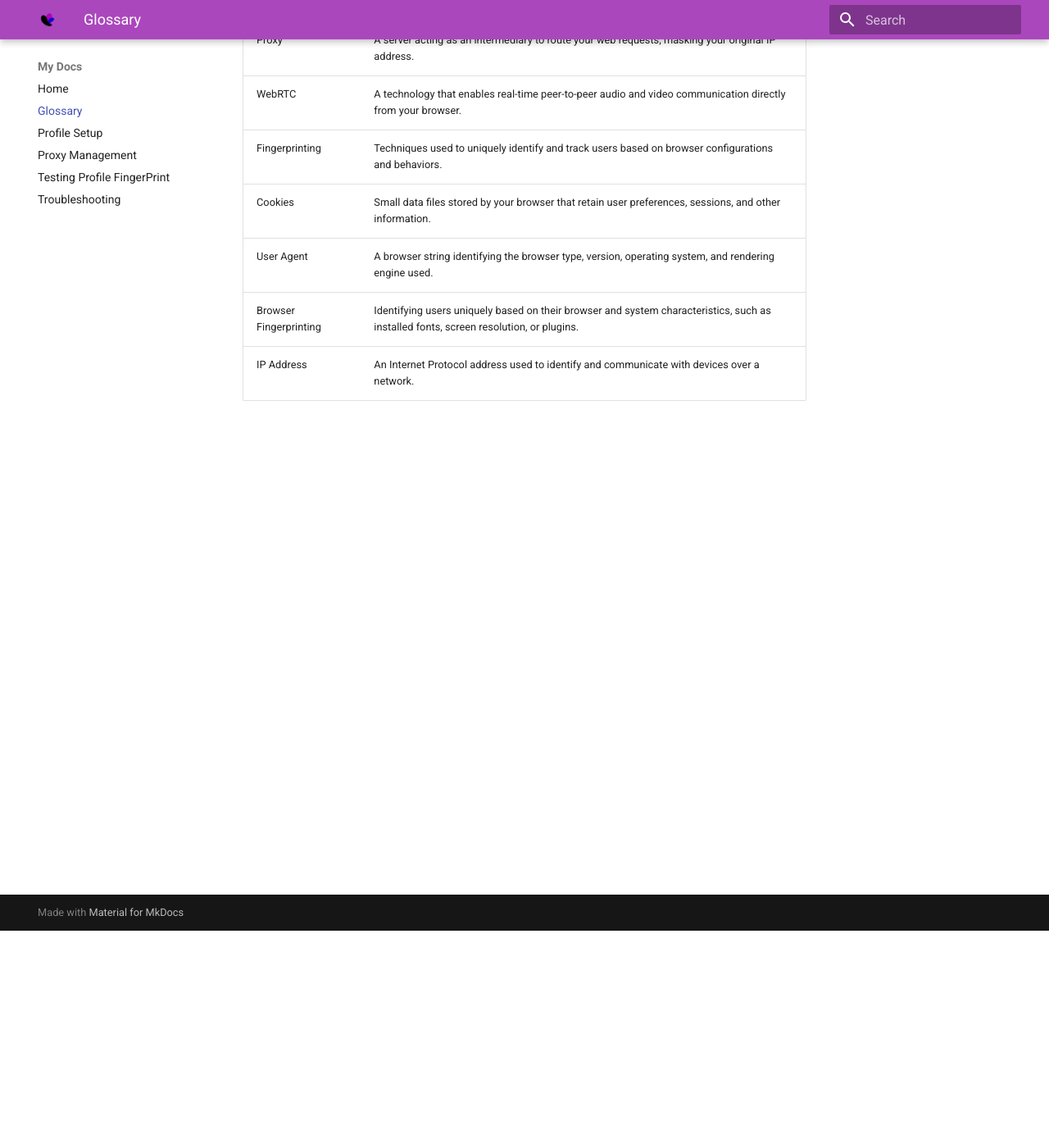
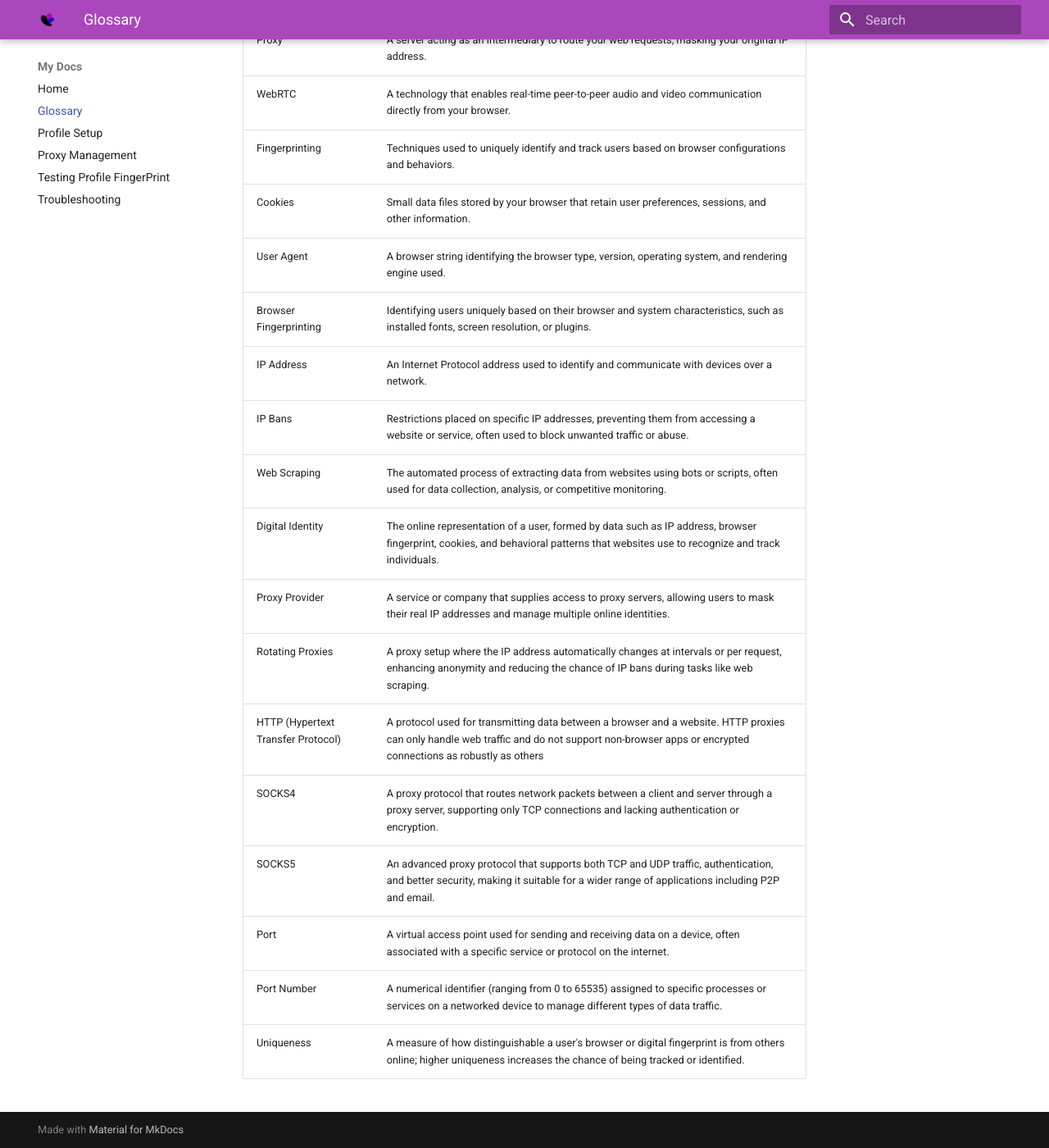
Before and after one commit to whatinthepeta/IncognitonDocumentation, an MkDocs documentation site: the page built from docs/glossary.md, in a window 1280 px wide and 1400 px high, scrolled down 265 px. Shown: the whole window at 82% size. Built offline with MkDocs 1.6.1 and Material for MkDocs 9.7.7, drawn with Linux system fonts in a browser that asks for light colours.

Commit message:
Update Glossary

```diff
--- a/docs/glossary.md
+++ b/docs/glossary.md
@@ -1,10 +1,21 @@
-| Term                   | Definition                                                                                                                            |
-| ---------------------- | ------------------------------------------------------------------------------------------------------------------------------------- |
-| Profile                | A configured instance of the Incognition browser tailored to specific privacy and usage settings.                                     |
-| Proxy                  | A server acting as an intermediary to route your web requests, masking your original IP address.                                      |
-| WebRTC                 | A technology that enables real-time peer-to-peer audio and video communication directly from your browser.                            |
-| Fingerprinting         | Techniques used to uniquely identify and track users based on browser configurations and behaviors.                                   |
-| Cookies                | Small data files stored by your browser that retain user preferences, sessions, and other information.                                |
-| User Agent             | A browser string identifying the browser type, version, operating system, and rendering engine used.                                  |
-| Browser Fingerprinting | Identifying users uniquely based on their browser and system characteristics, such as installed fonts, screen resolution, or plugins. |
-| IP Address             | An Internet Protocol address used to identify and communicate with devices over a network.                                            |
+| Term                               | Definition                                                                                                                                                                                         |
+| ---------------------------------- | -------------------------------------------------------------------------------------------------------------------------------------------------------------------------------------------------- |
+| Profile                            | A configured instance of the Incognition browser tailored to specific privacy and usage settings.                                                                                                  |
+| Proxy                              | A server acting as an intermediary to route your web requests, masking your original IP address.                                                                                                   |
+| WebRTC                             | A technology that enables real-time peer-to-peer audio and video communication directly from your browser.                                                                                         |
+| Fingerprinting                     | Techniques used to uniquely identify and track users based on browser configurations and behaviors.                                                                                                |
+| Cookies                            | Small data files stored by your browser that retain user preferences, sessions, and other information.                                                                                             |
+| User Agent                         | A browser string identifying the browser type, version, operating system, and rendering engine used.                                                                                               |
+| Browser Fingerprinting             | Identifying users uniquely based on their browser and system characteristics, such as installed fonts, screen resolution, or plugins.                                                              |
+| IP Address                         | An Internet Protocol address used to identify and communicate with devices over a network.                                                                                                         |
+| IP Bans                            | Restrictions placed on specific IP addresses, preventing them from accessing a website or service, often used to block unwanted traffic or abuse.                                                  |
+| Web Scraping                       | The automated process of extracting data from websites using bots or scripts, often used for data collection, analysis, or competitive monitoring.                                                 |
+| Digital Identity                   | The online representation of a user, formed by data such as IP address, browser fingerprint, cookies, and behavioral patterns that websites use to recognize and track individuals.                |
+| Proxy Provider                     | A service or company that supplies access to proxy servers, allowing users to mask their real IP addresses and manage multiple online identities.                                                  |
+| Rotating Proxies                   | A proxy setup where the IP address automatically changes at intervals or per request, enhancing anonymity and reducing the chance of IP bans during tasks like web scraping.                       |
+| HTTP (Hypertext Transfer Protocol) | A protocol used for transmitting data between a browser and a website. HTTP proxies can only handle web traffic and do not support non-browser apps or encrypted connections as robustly as others |
+| SOCKS4                             | A proxy protocol that routes network packets between a client and server through a proxy server, supporting only TCP connections and lacking authentication or encryption.                         |
+| SOCKS5                             | An advanced proxy protocol that supports both TCP and UDP traffic, authentication, and better security, making it suitable for a wider range of applications including P2P and email.              |
+| Port                               | A virtual access point used for sending and receiving data on a device, often associated with a specific service or protocol on the internet.                                                      |
+| Port Number                        | A numerical identifier (ranging from 0 to 65535) assigned to specific processes or services on a networked device to manage different types of data traffic.                                       |
+| Uniqueness                         | A measure of how distinguishable a user's browser or digital fingerprint is from others online; higher uniqueness increases the chance of being tracked or identified.                             |
```
